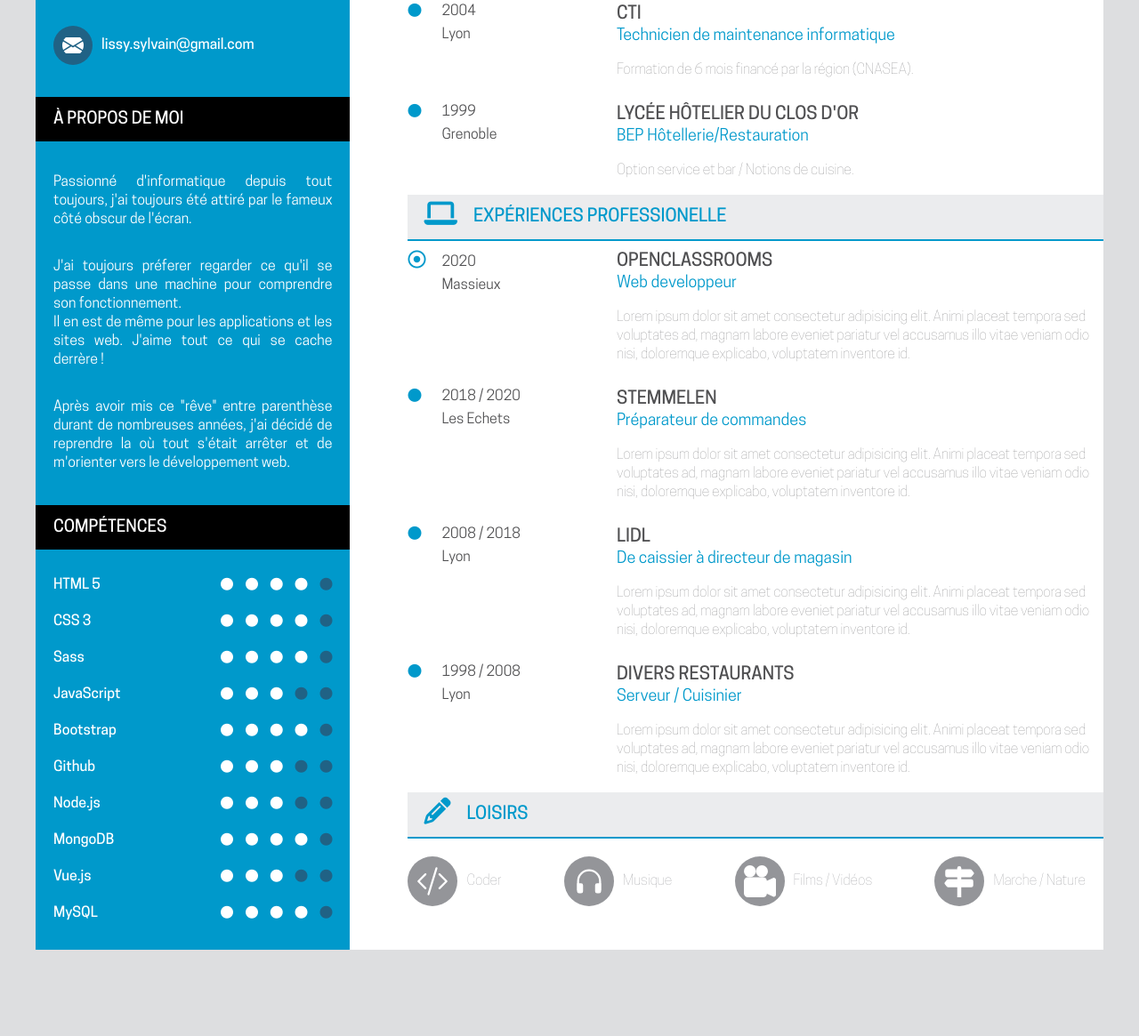
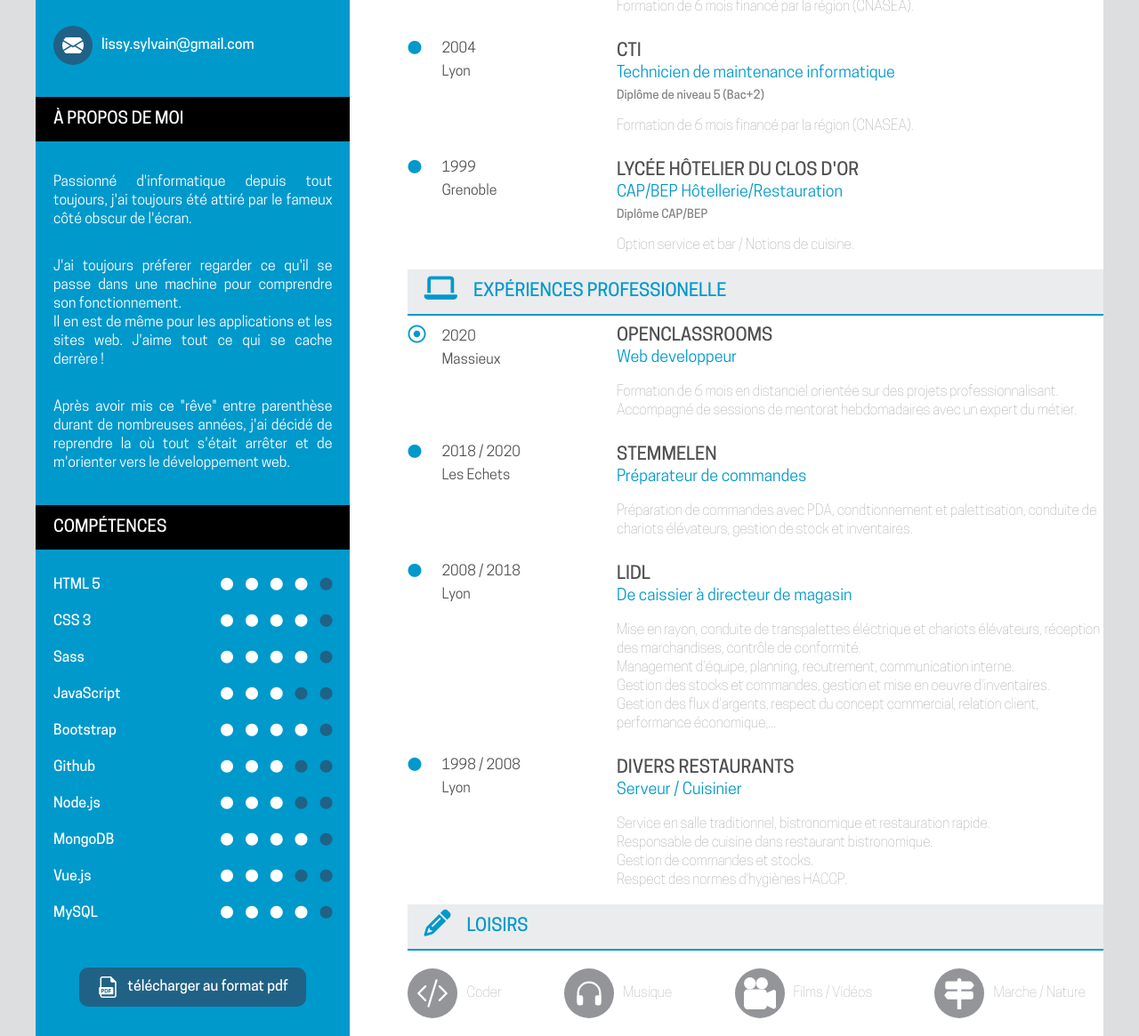
Before and after one commit to sylvain-lissy/Projet-pro, a plain HTML site: page cv.html in a window 1280 px wide. Shown: the part 585-1750 px from the top of the page at 89% size. Before the commit the page ends 1653 px from the top, so only its background shows below. Drawn offline with Linux system fonts and the light colour scheme.

Commit message:
add cv et lm in html and pdf

```diff
--- a/cv.html
+++ b/cv.html
@@ -160,6 +160,9 @@
                         <span class="level_nok"><i class="fas fa-circle"></i></span>
                     </div>
                 </div>
+                <div class="pdf">
+                    <a href="pdf/Sylvain-LISSY_CV.pdf" target="_blank"><p><img src="img/pdf.svg">télécharger au format pdf</p></a>
+                </div>
             </div>
         </aside>
 
@@ -182,6 +185,7 @@
                     <div class="detail_formation">
                         <h3>Openclassrooms</h3>
                         <h4>Web developpeur</h4>
+                        <h5>Diplôme de niveau 5 (Bac+2) / RNPC n°32173</h5>
                         <p>Formation de 6 mois financée avec mon CPF à temps plein.</p>
                     </div>
                 </div>
@@ -197,6 +201,7 @@
                     <div class="detail_formation">
                         <h3>AFIP</h3>
                         <h4>Maintenance et gestion réseaux</h4>
+                        <h5>Diplôme de niveau 5 (Bac+2)</h5>
                         <p>Formation de 6 mois financé par la région (CNASEA).</p>
                     </div>
                 </div>
@@ -212,6 +217,7 @@
                     <div class="detail_formation">
                         <h3>CTI</h3>
                         <h4>Technicien de maintenance informatique</h4>
+                        <h5>Diplôme de niveau 5 (Bac+2)</h5>
                         <p>Formation de 6 mois financé par la région (CNASEA).</p>
                     </div>
                 </div>
@@ -226,7 +232,8 @@
                     </div>
                     <div class="detail_formation">
                         <h3>Lycée hôtelier du clos d'or</h3>
-                        <h4>BEP Hôtellerie/Restauration </h4>
+                        <h4>CAP/BEP Hôtellerie/Restauration </h4>
+                        <h5>Diplôme CAP/BEP</h5>
                         <p>Option service et bar / Notions de cuisine.</p>
                     </div>
                 </div>
@@ -248,10 +255,9 @@
                     <div class="detail_expe_pro">
                         <h3>Openclassrooms</h3>
                         <h4>Web developpeur</h4>
-                        <p>Lorem ipsum dolor sit amet consectetur adipisicing elit.
-                            Animi placeat tempora sed voluptates ad,
-                            magnam labore eveniet pariatur vel accusamus illo vitae veniam odio nisi,
-                            doloremque explicabo, voluptatem inventore id.
+                        <p>
+                            Formation de 6 mois en distanciel orientée sur des projets professionnalisant. <br/>
+                            Accompagné de sessions de mentorat hebdomadaires avec un expert du métier.
                         </p>
                     </div>
                 </div>
@@ -267,10 +273,9 @@
                     <div class="detail_expe_pro">
                         <h3>Stemmelen</h3>
                         <h4>Préparateur de commandes<!-- - Agent de quai--></h4>
-                        <p>Lorem ipsum dolor sit amet consectetur adipisicing elit.
-                            Animi placeat tempora sed voluptates ad,
-                            magnam labore eveniet pariatur vel accusamus illo vitae veniam odio nisi,
-                            doloremque explicabo, voluptatem inventore id.
+                        <p>
+                            Préparation de commandes avec PDA, condtionnement et palettisation,
+                            conduite de chariots élévateurs, gestion de stock et inventaires.
                         </p>
                     </div>
                 </div>
@@ -286,10 +291,13 @@
                     <div class="detail_expe_pro">
                         <h3>LIDL</h3>
                         <h4>De caissier à directeur de magasin</h4>
-                        <p>Lorem ipsum dolor sit amet consectetur adipisicing elit.
-                            Animi placeat tempora sed voluptates ad,
-                            magnam labore eveniet pariatur vel accusamus illo vitae veniam odio nisi,
-                            doloremque explicabo, voluptatem inventore id.
+                        <p>
+                            Mise en rayon, conduite de transpalettes éléctrique et chariots élévateurs,
+                            réception des marchandises, contrôle de conformité. <br/>
+                            Management d'équipe, planning, recutrement, communication interne.<br/>
+                            Gestion des stocks et commandes, gestion et mise en oeuvre d'inventaires. <br/>
+                            Gestion des flux d'argents, respect du concept commercial, relation client,
+                            performance économique,...
                         </p>
                     </div>
                 </div>
@@ -305,10 +313,11 @@
                     <div class="detail_expe_pro">
                         <h3>Divers restaurants</h3>
                         <h4>Serveur / Cuisinier</h4>
-                        <p>Lorem ipsum dolor sit amet consectetur adipisicing elit.
-                            Animi placeat tempora sed voluptates ad,
-                            magnam labore eveniet pariatur vel accusamus illo vitae veniam odio nisi,
-                            doloremque explicabo, voluptatem inventore id.
+                        <p>
+                            Service en salle traditionnel, bistronomique et restauration rapide. <br/>
+                            Responsable de cuisine dans restaurant bistronomique. <br/>
+                            Gestion de commandes et stocks. <br/>
+                            Respect des normes d'hygiènes HACCP. <br/>
                         </p>
                     </div>
                 </div>
@@ -367,6 +376,9 @@
                     </div>
                 </div>
             </div>
+            <div class="pdf_tab">
+                <a href="pdf/Sylvain-LISSY_CV.pdf" target="_blank"><p><img src="img/pdf.svg">télécharger au format pdf</p></a>
+            </div>
         </article>
     </main>
 </body>
--- a/cv_style.css
+++ b/cv_style.css
@@ -130,12 +130,12 @@ h3 {
 	margin: 10px 0;
 }
 
-.contact a, a:visited {
+.contact a, a:visited, .pdf a, .pdf_tab a {
 	color:white;
 	text-decoration: none;
 }
 
-.contact a:hover {
+.contact a:hover, .pdf a:hover, .pdf_tab:hover {
 	color:white;
 	text-decoration: underline;
 }
@@ -148,6 +148,32 @@ h3 {
 	height: 24px;
 	width: 24px;
 	margin-right: 10px;
+}
+.pdf_tab {
+	display: none;
+}
+
+.pdf {
+	display: flex;
+	justify-content: space-around;
+	padding-top: 40px;
+}
+
+.pdf img, .pdf_tab img {
+	padding: 0 10px;
+	margin: 0;
+	width: 24px;
+	height: 24px;
+}
+.pdf p, .pdf_tab p  {
+	display: flex;
+	align-items: center;
+	background: #206285;
+	padding: 10px 20px 10px 10px;
+	margin: 0;
+	border-radius: 10px;
+	height: 24px;
+	margin: 0 10px;
 }
 
 .apropos p {
@@ -268,6 +294,12 @@ article {
 	margin: 0;
 }
 
+h5 {
+	padding: 0;
+	margin: 4px 0 0 0;
+	color: #828284;
+}
+
 .recomm {
 	display: flex;
 	justify-content: space-around;
@@ -372,7 +404,7 @@ article {
   }
 
   .apropos, .contact, .loisir {
-    padding: 30px;
+    padding: 10px;
   }
 
   .contact p {
@@ -440,6 +472,16 @@ article {
 	  width: 20%;
   }
 
+  .pdf {
+	  display: none;
+  }
+
+  .pdf_tab {
+	display: flex;
+	justify-content: space-around;
+	padding-top: 40px;
+  }
+
 }
 
 @media all and (max-width: 500px)
```
Also changed, not shown: index.html (+3 -0 lines), lm.html (added, +64 -0 lines), img/pdf.svg (added), 2 other files.
